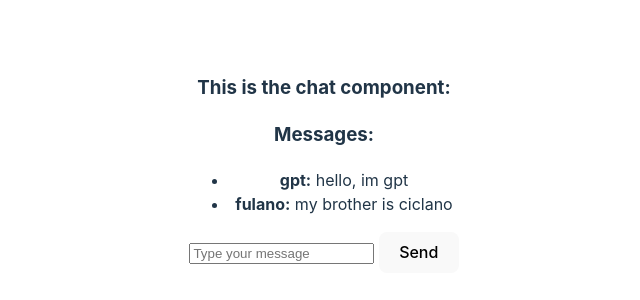
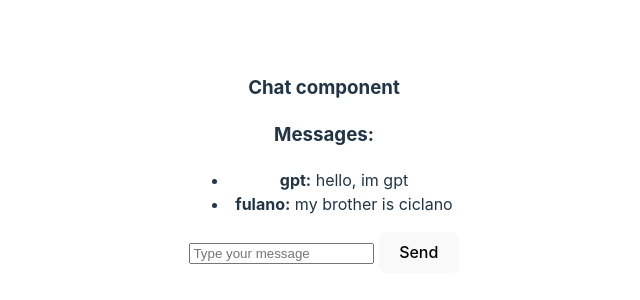
Before and after one commit to Faisca41414/dev-software-eq4, a Svelte app in the folder frontend/: page / in a window 1280 px wide. Shown: the part 236-536 px from the top of the page, without its empty margins (316-956 px from the left). Built offline with nearby package versions, Linux system fonts and the light colour scheme; no server answers.

Commit message:
add bulma css to App.svelte

```diff
--- a/frontend/src/App.svelte
+++ b/frontend/src/App.svelte
@@ -22,10 +22,16 @@
   }
 </script>
 
-<main>
-  <div>
-    <h3>This is the chat component:</h3>
+<main class="section">
+  <div class="container" id="maincontainer">
+    <h3 class="title  has-text-centered">Chat component</h3>
     <!--  Repare que passamos pro chat a função handleAdd definida aqui que sera chamada quando o botao for apertado-->
     <Chat {handleAdd} bind:messages={messages} bind:message={message} />
   </div>
 </main>
+
+<style>
+  #maincontainer{
+    max-width: 90vh;
+  }
+</style>
```
